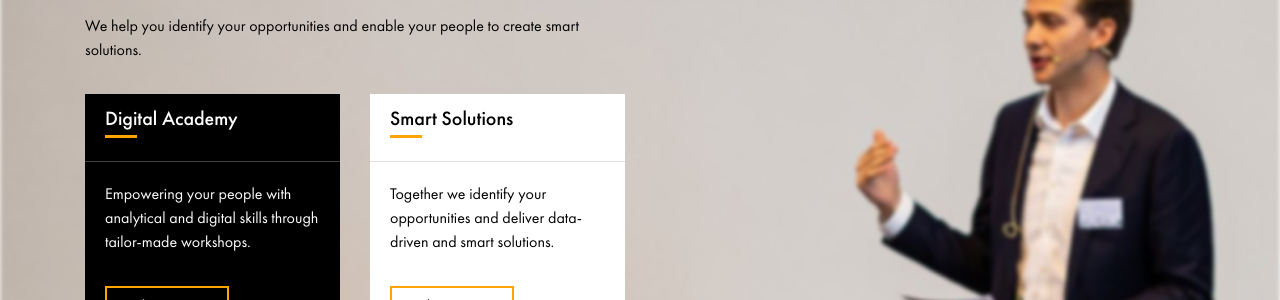
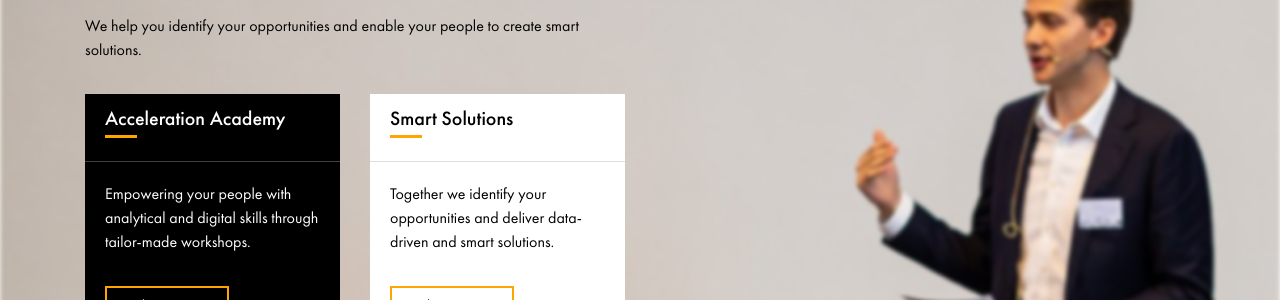
Before and after one commit to Mathijs995/Accelerytics, a Jekyll site: the page built from dev.html, in a window 1280 px wide and 900 px high, scrolled down 194 px. Shown: the part 150-450 px from the top of the window. Built offline with Jekyll 4.4.1, drawn with Linux system fonts in a browser that asks for light colours; nearby versions of some CDN libraries; some of the changed text lies outside the part shown.

```diff
--- a/_includes/employee.html
+++ b/_includes/employee.html
@@ -3,8 +3,19 @@
 		<img src="assets/images/People/{{ employee.image }}" class="img-fluid">
   	</div>
   	<div class="col-6 pr-0" style="padding-left: 30px">
-  		<h2 class="card-title mb-0 bf">{{ employee.name }}</h2>
-		<p class="mb-0">{{ employee.position }}</p>
-  		<p>{{ employee.content }}</p>
+  		<h3 class="card-title mb-0 bf">{{ employee.name }}</h3>
+		<p class="mb-2">{{ employee.position }}</p>
+  		{{ employee.content }}
+  		<div class="row">
+  			<div class="col text-right">
+				{% if employee.homepage %}
+					<a title="Homepage {{ employee.name }}" href="{{ employee.homepage }}" target="_blank"><i class="fas fa-home social-icon ml-1"></i></a>
+			{% endif %}
+				<a title="LinkedIn {{ employee.name }}" href="{{ employee.linkedin }}" target="_blank"><i class="fab fa-linkedin-in social-icon ml-1"></i></a>
+				{% if employee.github %}
+					<a title="Github {{ employee.name }}" href="{{ employee.github }}" target="_blank"><i class="fab fa-github social-icon ml-1"></i></a>
+			{% endif %}
+			</div>
+  		</div>
   	</div>
 </div>
--- a/assets/css/styles.css
+++ b/assets/css/styles.css
@@ -230,8 +230,12 @@
     cursor: pointer;
 }
 
-.employee-card:hover > .card-body > p {
+.employee-card:hover .card-title {
 	color: orange;
+}
+
+.academy-card:hover p {
+	font-family: FuturaPTMedium;
 }
 
 .social-icon {
--- a/dev.html
+++ b/dev.html
@@ -18,7 +18,7 @@
 						<a href="#academy">
 							<div class="card w-100 bg-dark">
 								<div class="card-header" style="border-bottom: 1px solid rgba(255, 255, 255, 0.25)">
-									<h5 class="card-title bf mb-0">Digital Academy</h5>
+									<h5 class="card-title bf mb-0">Acceleration Academy</h5>
 								</div>
 								<div class="card-body flex-fill">
 									<p class="card-text">Empowering your people with analytical and digital skills through tailor-made workshops.</p>
@@ -71,13 +71,13 @@
 				<img class="img-fluid" src="assets/images/academy.jpg">
 			</div>
 			<div class="col-12 col-lg-7 pl-lg-5">
-				<h2 class="bf">Digital Academy</h2>
+				<h2 class="bf">Acceleration Academy</h2>
 				<p>Text text text text text text text text text text text text text text text text text text text text text text text text text text text text text text text text text text text text text text text text text text text text text text text text text text text text text.</p>
 
 				<div class="row">
 					{% assign sorted-academies = site.academies | sort: 'position' %}
 					{% for academy in sorted-academies %}
-						<div class="col-6 col-md-3 card p-1" data-toggle="modal" data-target='#modal-{{ academy.url_name }}' style="background-color: inherit; border: none">
+						<div class="col-6 col-md-3 card p-1 academy-card" data-toggle="modal" data-target='#modal-{{ academy.url_name }}' style="background-color: inherit; border: none">
 							<img src="http://placehold.jp/400x400.png?text=%20" alt="Placeholder image" class="img-fluid">
 							<p class="text-center" style="position: absolute; top: 50%; left: 50%; transform: translate(-50%, -50%);">{{ academy.name }}</p>
 						</div>
```
